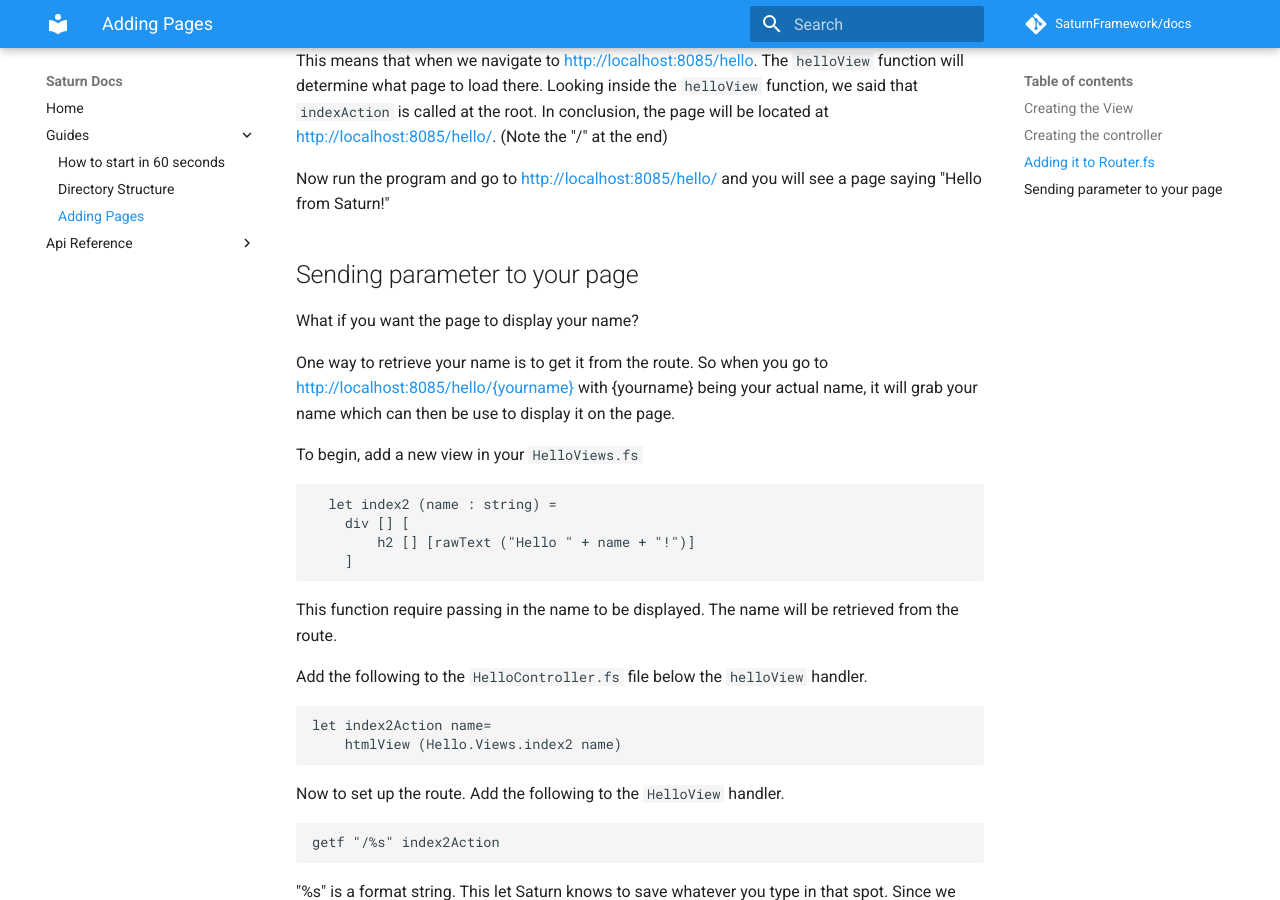
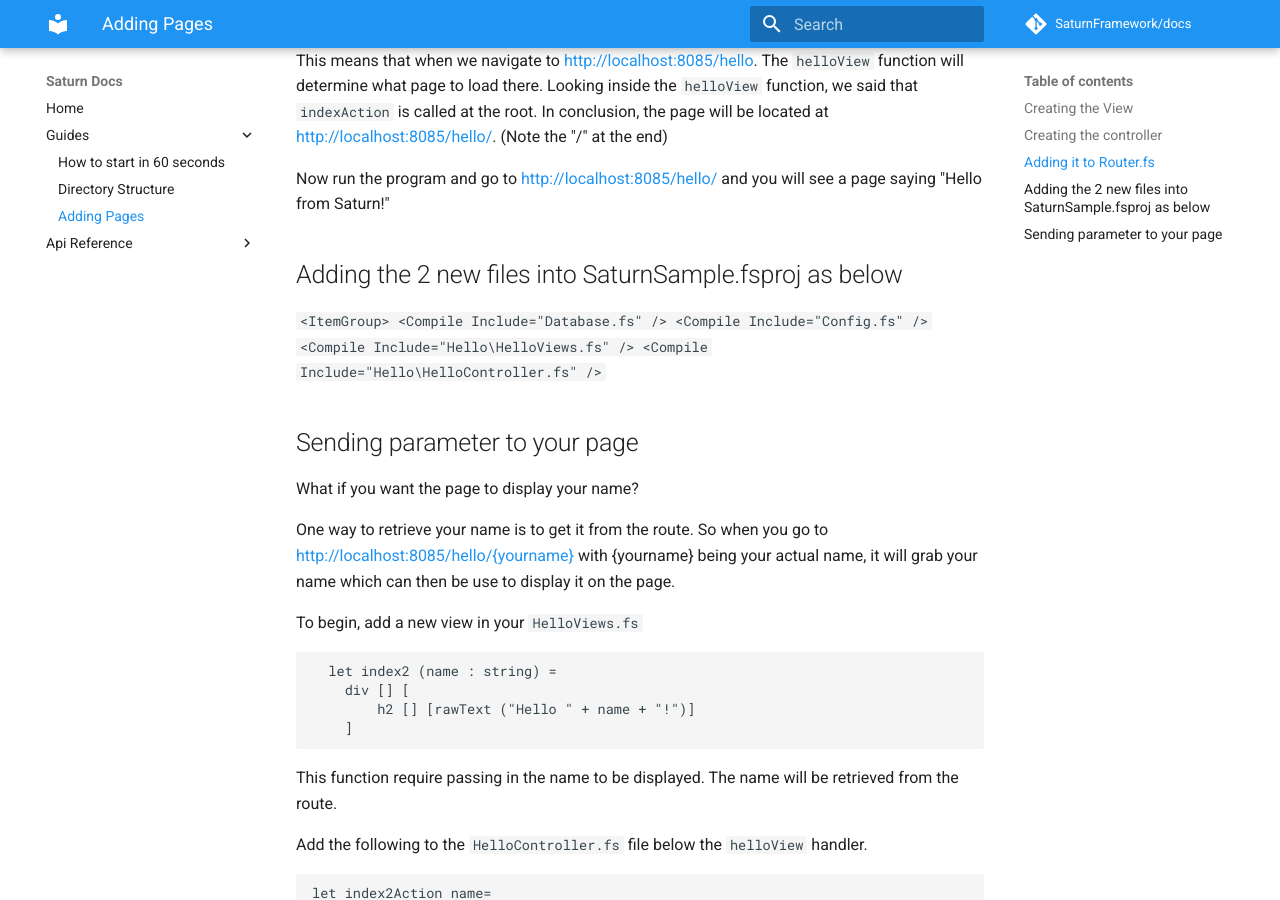
Before and after one commit to tmpreston/docs-2, an MkDocs documentation site: the page built from docs/guides/adding-pages.md, in a window 1280 px wide and 900 px high, scrolled down 1611 px. Built offline with MkDocs 1.6.1 and Material for MkDocs 9.7.7, drawn with Linux system fonts in a browser that asks for light colours; comment, search, counter and statistics services are not loaded; old or Windows-style settings are respelled for this version of MkDocs.

Commit message:
Need to update the SaturnSample.fsproj file too. (#7)

```diff
--- a/docs/guides/adding-pages.md
+++ b/docs/guides/adding-pages.md
@@ -70,6 +70,14 @@ This means that when we navigate to [http://localhost:8085/hello](http://localho
 
 Now run the program and go to [http://localhost:8085/hello/](http://localhost:8085/hello/) and you will see a page saying "Hello from Saturn!"
 
+
+## Adding the 2 new files into SaturnSample.fsproj as below
+`  <ItemGroup>
+    <Compile Include="Database.fs" />
+    <Compile Include="Config.fs" />
+    <Compile Include="Hello\HelloViews.fs" />
+    <Compile Include="Hello\HelloController.fs" />
+`
 ## Sending parameter to your page
 
 What if you want the page to display your name?
```
